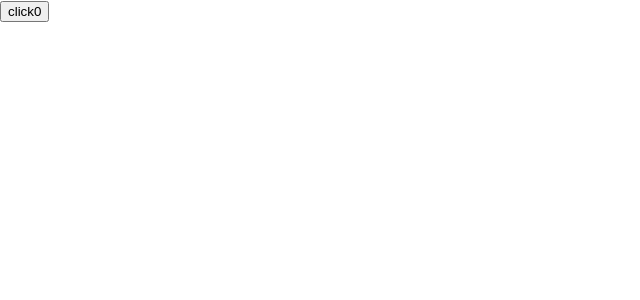
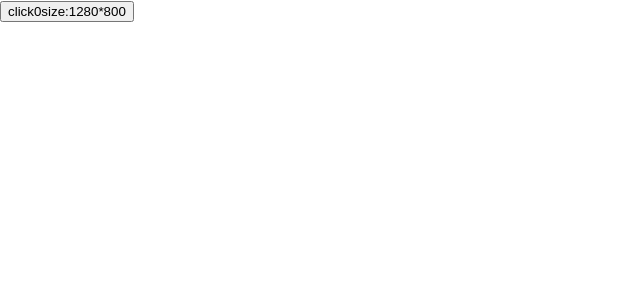
Before and after one commit to smallplum/train-ticket, a React app: page / in a window 1280 px wide. Shown: the top 300 px of the page, without its empty margins (0-640 px from the left). Built offline with nearby package versions, Linux system fonts and the light colour scheme.

Commit message:
useEffect用法

```diff
--- a/src/App.jsx
+++ b/src/App.jsx
@@ -44,15 +44,43 @@ function App(props) {
   //   return props.defaultCount||0
   // });
   const [count,setCount] = useState(0);
+  const [size,setSize] = useState({
+    width:document.documentElement.clientWidth,
+    height:document.documentElement.clientHeight,
+  })
+  const onResize = ()=>{
+    setSize({
+      width:document.documentElement.clientWidth,
+      height:document.documentElement.clientHeight,
+    })
+  }
+  useEffect(()=>{
+    console.log('count',count)
+  },[count])
   //useEffect统一在渲染后调用
-  useEffect(()=>{
+  useEffect(()=>{   //didmount，didupdate
     document.title = count;
   })
+
+  //每次渲染后都运行，加一个【】，绑定的函数只会发生在第一次渲染后，并且在组件卸载之前才会运行绑定函数
+  useEffect(()=>{    //didmount，willUnmount
+    window.addEventListener('resize',onResize);
+    return ()=>{
+      window.removeEventListener('resize',onResize);
+    }
+  },[])
   return (
     <button type="button" onClick={()=>{setCount(count+1)}}>
       click{count}
+      size:{size.width}*{size.height}
     </button>
   );
 }
 
 export default App;
+
+
+//在使用useEffext处理title和size的时候，写了两个useEffect，不同的逻辑做不同的事情，这就是关注点分离
+// 1、提高了组件复用
+// 2、优化了关注点分离
+// 两个函数的区别在于第二个参数，空数组，是精髓，只有数组的每一项都不变，所以只有第一次被渲染的时候才会被调用
```
Also changed, not shown: 1 other file (tests, documents, lock files or other folders).
